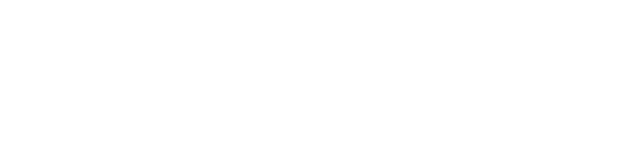
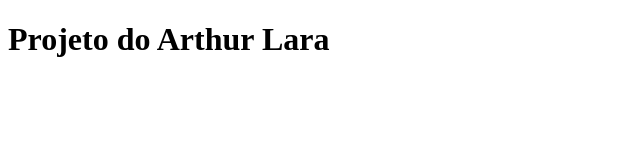
Before and after one commit to polvorafosforo/curso-git, a plain HTML site: page index.html in a window 1280 px wide. Shown: the whole page, without its empty margins (0-640 px from the left). Drawn offline with Linux system fonts and the light colour scheme.

Commit message:
Criando titulo

```diff
--- a/index.html
+++ b/index.html
@@ -10,6 +10,8 @@
 
 <body>
 
+    <h1>Projeto do Arthur Lara</h1>
+
 </body>
 
 </html>
```
